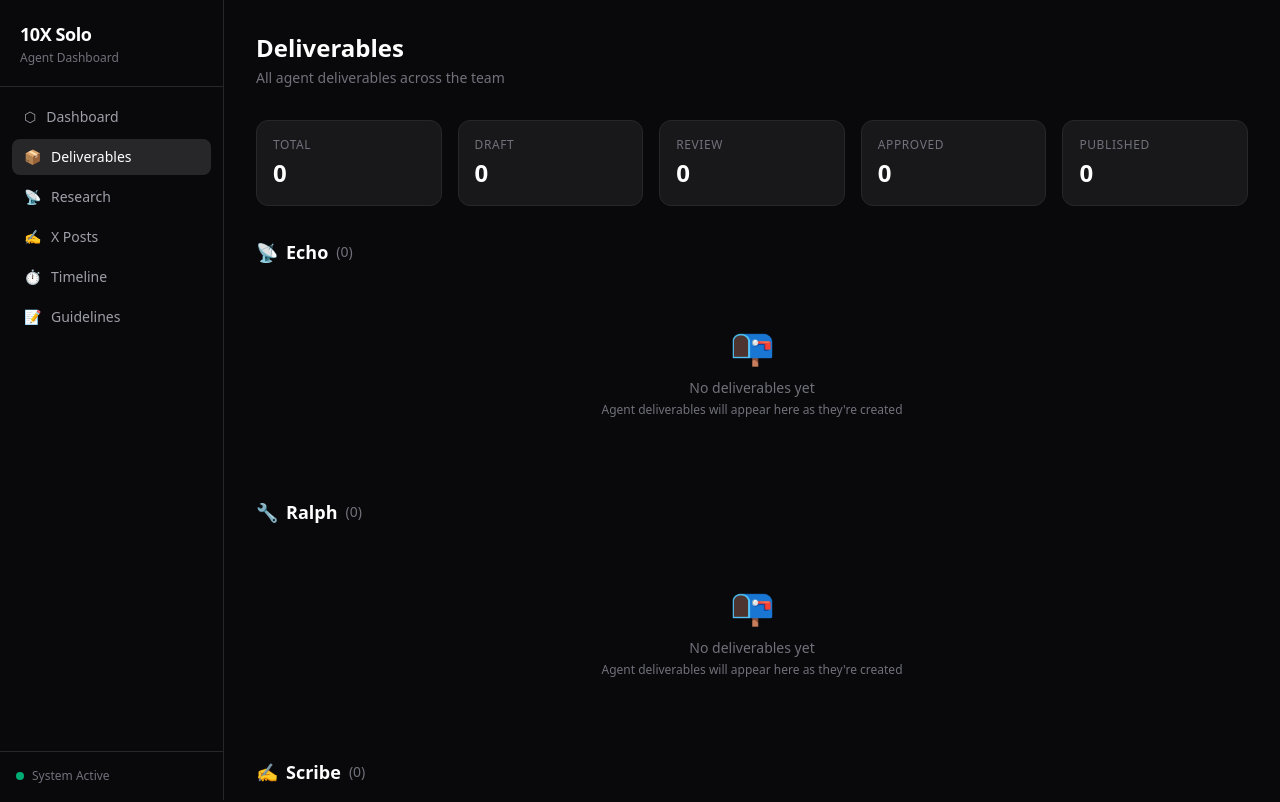
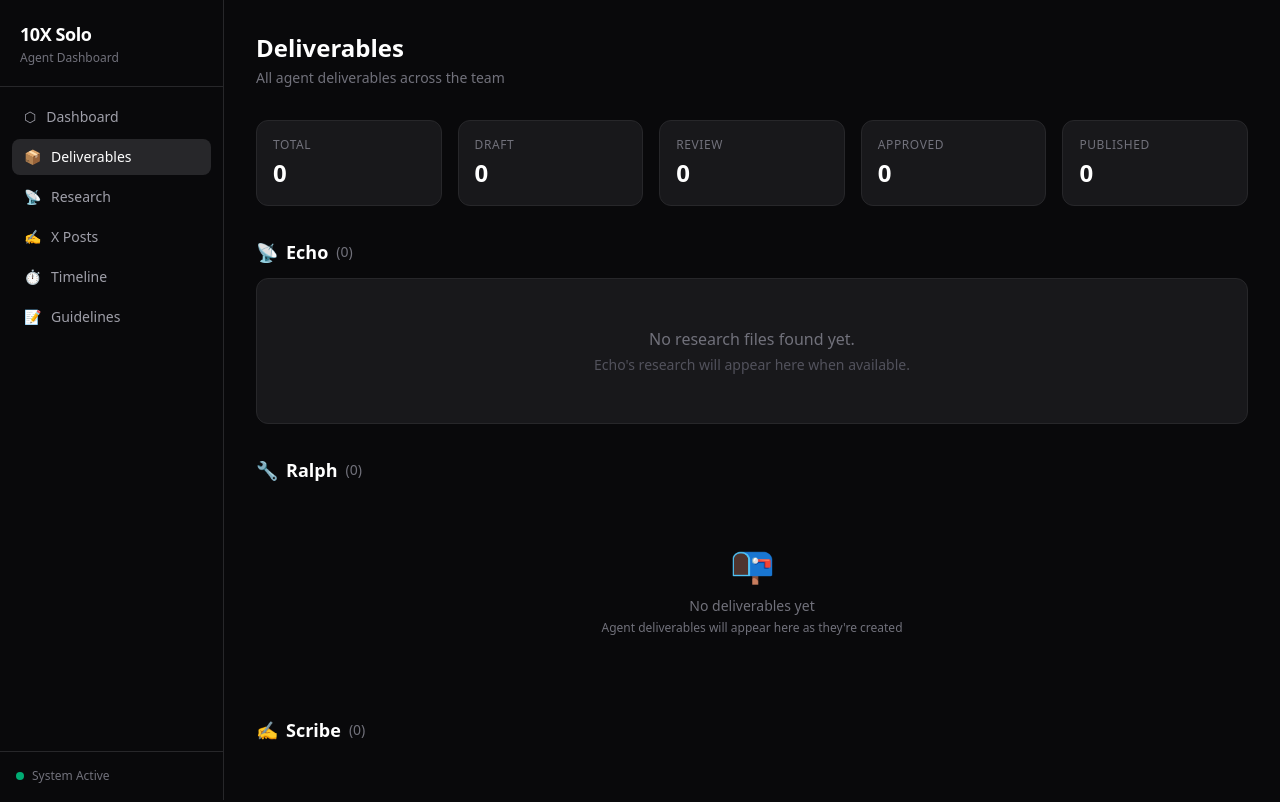
Before and after one commit to LadyDemerzel/agent-dashboard, a Next.js app: page /deliverables in a window 1280 px wide. Shown: the top 802 px of the page. Built offline with nearby package versions, Linux system fonts and the light colour scheme.

Commit message:
feat: Use ResearchCard component in Deliverables page for Echo's research

```diff
--- a/src/app/deliverables/page.tsx
+++ b/src/app/deliverables/page.tsx
@@ -1,11 +1,14 @@
 import { getDeliverables } from "@/lib/files";
+import { getResearchFiles } from "@/lib/research";
 import { AGENTS } from "@/lib/agents";
 import { DeliverableList } from "@/components/DeliverableList";
+import { ResearchList, ResearchStats } from "@/components/ResearchCard";
 
 export const dynamic = "force-dynamic";
 
 export default function DeliverablesPage() {
   const deliverables = getDeliverables();
+  const researchFiles = getResearchFiles();
 
   const byAgent: Record<string, typeof deliverables> = {};
   for (const d of deliverables) {
@@ -29,13 +32,16 @@ export default function DeliverablesPage() {
             Total
           </p>
           <p className="text-2xl font-bold text-white mt-1">
-            {deliverables.length}
+            {deliverables.length + researchFiles.length}
           </p>
         </div>
         {(["draft", "review", "approved", "published"] as const).map(
           (status) => {
-            const count = deliverables.filter(
+            const deliverableCount = deliverables.filter(
               (d) => d.status === status
+            ).length;
+            const researchCount = researchFiles.filter(
+              (f) => f.status === status || (status === "review" && f.status === "needs review")
             ).length;
             return (
               <div
@@ -45,7 +51,7 @@ export default function DeliverablesPage() {
                 <p className="text-zinc-500 text-xs font-medium uppercase tracking-wider">
                   {status}
                 </p>
-                <p className="text-2xl font-bold text-white mt-1">{count}</p>
+                <p className="text-2xl font-bold text-white mt-1">{deliverableCount + researchCount}</p>
               </div>
             );
           }
@@ -55,16 +61,29 @@ export default function DeliverablesPage() {
       {/* By Agent */}
       {AGENTS.map((agent) => {
         const agentDeliverables = byAgent[agent.id] || [];
+        const isEcho = agent.id === "echo";
+
         return (
           <div key={agent.id} className="mb-8">
             <div className="flex items-center gap-2 mb-3">
               <span className="text-lg">{agent.icon}</span>
               <h2 className="text-lg font-semibold text-white">{agent.name}</h2>
               <span className="text-zinc-500 text-sm">
-                ({agentDeliverables.length})
+                ({isEcho ? researchFiles.length : agentDeliverables.length})
               </span>
             </div>
-            <DeliverableList deliverables={agentDeliverables} />
+
+            {isEcho ? (
+              // Echo uses ResearchCard for research deliverables
+              <ResearchList
+                files={researchFiles}
+                emptyMessage="No research files found yet."
+                emptySubMessage="Echo's research will appear here when available."
+              />
+            ) : (
+              // Other agents use DeliverableList
+              <DeliverableList deliverables={agentDeliverables} />
+            )}
           </div>
         );
       })}
```
